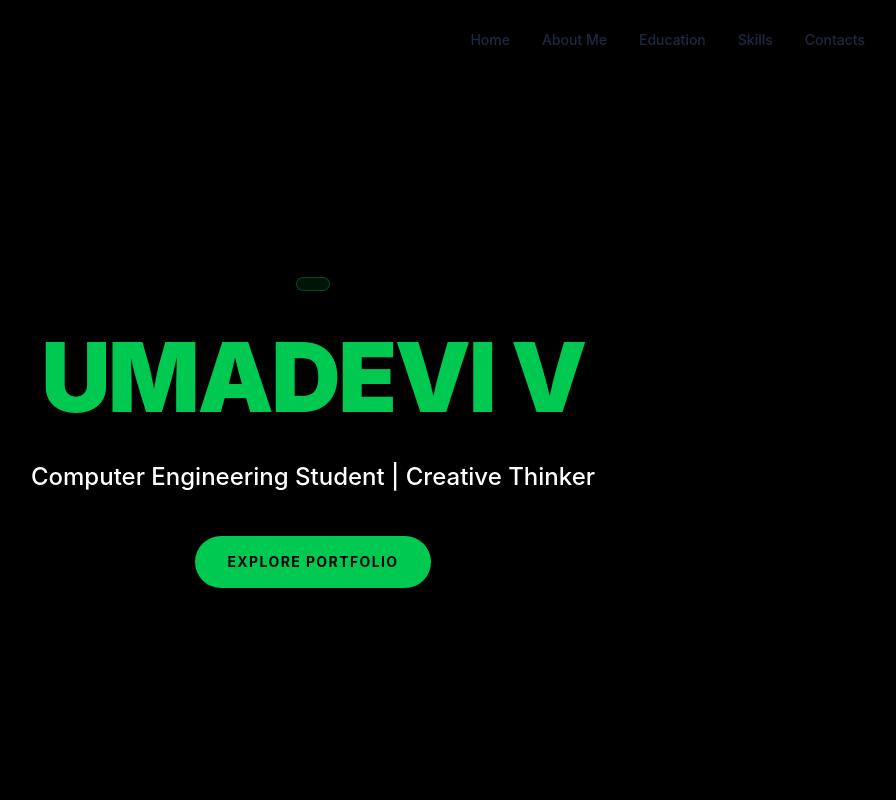
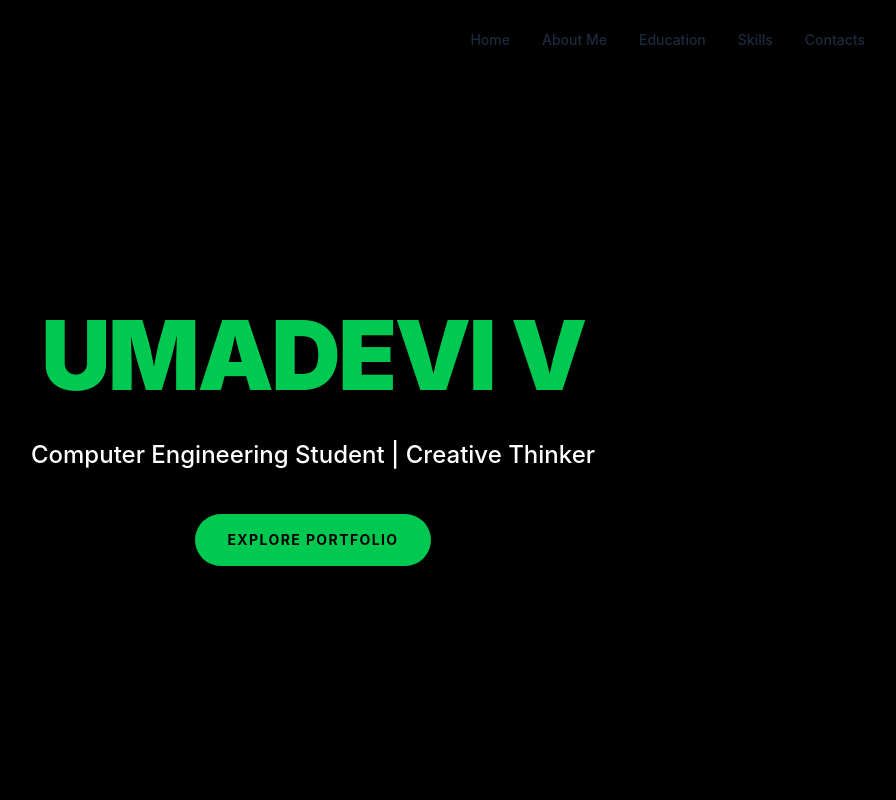
Before and after one commit to umadevivb60-maker/Portfolio, a React app: page / in a window 1280 px wide. Shown: the top 800 px of the page, without its empty margins (327-1223 px from the left). Built offline with nearby package versions, Linux system fonts and the light colour scheme; the HTML template or start-up script is replaced by a standard one.

Commit message:
upadte ui5

```diff
--- a/src/components/Home.jsx
+++ b/src/components/Home.jsx
@@ -8,9 +8,7 @@ function Home() {
     >
       <div className="text-center max-w-3xl mx-auto space-y-6">
 
-        <span className="inline-flex items-center gap-2 px-4 py-1.5 rounded-full bg-green-500/10 border border-green-500/30 text-xs font-bold uppercase tracking-widest text-green-400">
 
-        </span>
 
         {/* Heading in Green */}
         <h1 className="text-5xl md:text-8xl font-black tracking-tight text-green-500 py-2">
```
